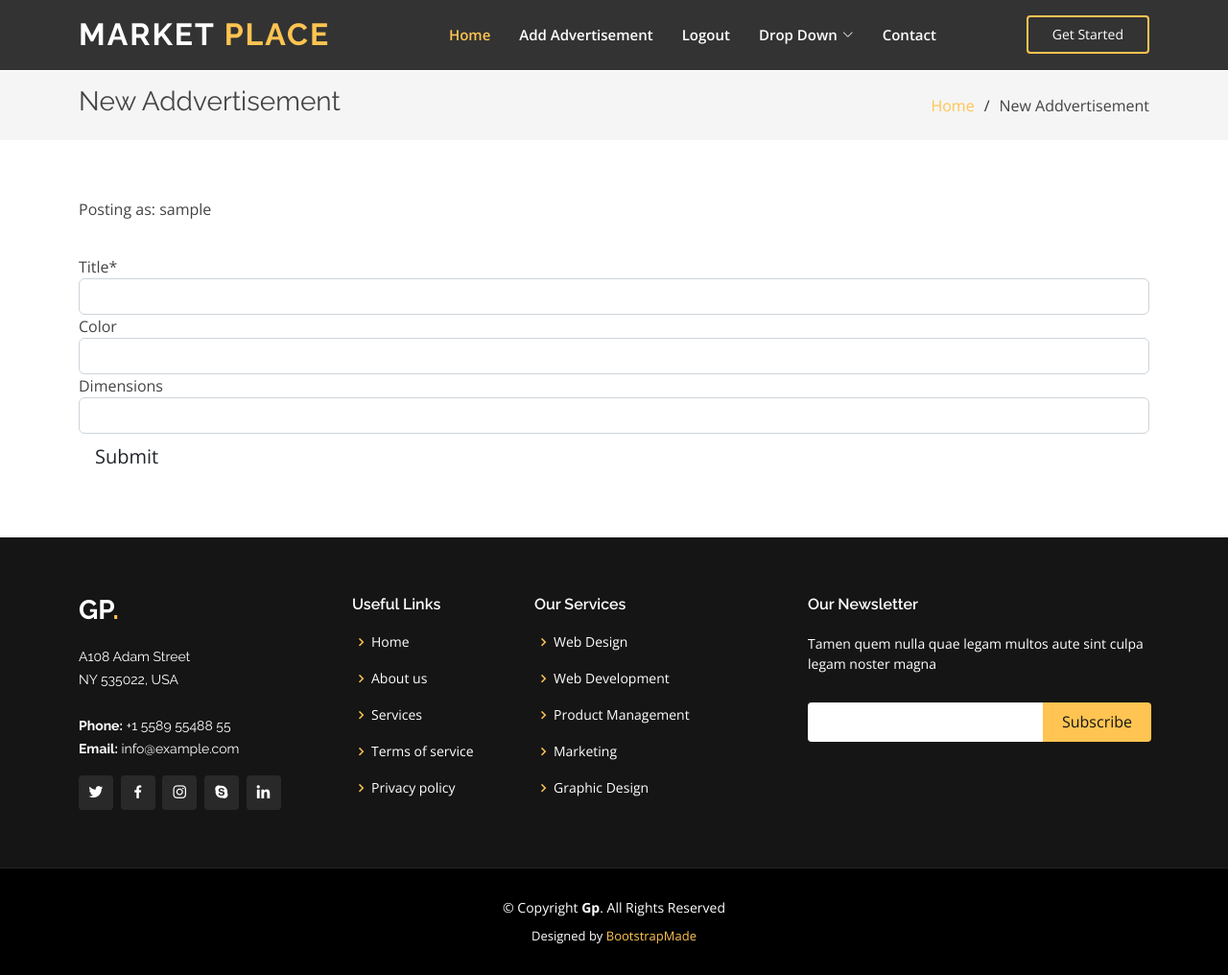
After one commit to zahra-raha/market, a Django app: page /post/new in a window 1280 px wide. The commit adds this page. Shown: the whole page at 96% size. Run offline with Django 3.2, Linux system fonts and the light colour scheme; the visitor is signed in with stand-in values (Sample User, id 1); some libraries are stand-ins or nearby versions.

Commit message:
Add messages and customer model

```diff
--- /dev/null
+++ b/poster/forms.py
@@ -0,0 +1,14 @@
+from .models import Category, Post
+from django import forms
+
+
+class CategoryForm(forms.ModelForm):
+    class Meta:
+        model = Category
+        fields = ('name',)
+
+
+class PostForm(forms.ModelForm):
+    class Meta:
+        model = Post
+        fields = ('title', 'color', 'dimensions',)
--- a/poster/models.py
+++ b/poster/models.py
@@ -27,11 +27,27 @@ class Post(models.Model):
     featured_image = CloudinaryField('image', default='placeholder')
     category = models.ForeignKey(Category, on_delete=models.CASCADE,
                                  related_name="categories")
-    color = models.TextField()
-    dimensions = models.TextField()
-    cost = models.TextField()
-    address = models.TextField()
-    condition = models.TextField()
+    color = models.CharField(max_length=200, blank=True)
+    dimensions = models.CharField(max_length=300, blank=True)
+    cost = models.CharField(max_length=10)
+    address = models.CharField(max_length=300)
+    ORIGINAL = 'OR'
+    NEWER = 'NE'
+    VERY_GOOD = 'VG'
+    GOOD = 'GD'
+    FAIR = 'FR'
+    CONDITION_CHOICES = [
+        (ORIGINAL, 'Never Worn, with Original Tags'),
+        (NEWER, 'Never Worn'),
+        (VERY_GOOD, 'Very Good Condition'),
+        (GOOD, 'Good Condition'),
+        (FAIR, 'Fair Condition'),
+    ]
+    condition = models.CharField(
+        max_length=2,
+        choices=CONDITION_CHOICES,
+        default=GOOD,
+    )
     description = models.TextField(blank=True)
     created_on = models.DateTimeField(auto_now_add=True)
     status = models.IntegerField(choices=STATUS, default=0)
@@ -40,5 +56,23 @@ class Post(models.Model):
     class Meta:
         ordering = ["-created_on"]
 
+    def is_upperclass(self):
+        return self.condition in {self.VERY_GOOD, self.GOOD}
+
     def __str__(self):
         return self.title
+
+
+class Customer(models.Model):
+    name = models.CharField(max_length=80)
+    phone = models.CharField(max_length=15)
+    message = models.TextField(blank=True)
+    post_id = models.ForeignKey(Post, on_delete=models.CASCADE,
+                             related_name="posts")
+    created_on = models.DateTimeField(auto_now_add=True)
+
+    class Meta:
+        ordering = ["created_on"]
+
+    def __str__(self):
+        return self.name
--- a/poster/urls.py
+++ b/poster/urls.py
@@ -3,5 +3,6 @@ from django.urls import path
 
 urlpatterns = [
     path("", views.PostList.as_view(), name="home"),
+    path("post/new", views.NewPost.as_view(), name="new_post"),
     path('<slug:slug>/', views.PostDetail.as_view(), name='post_detail'),
 ]
--- a/poster/views.py
+++ b/poster/views.py
@@ -1,6 +1,7 @@
 from django.shortcuts import render, get_object_or_404
 from django.views import generic, View
-from .models import Post
+from .models import Post, Category
+from .forms import CategoryForm, PostForm
 
 
 class PostList(generic.ListView):
@@ -25,3 +26,23 @@ class PostDetail(View):
                 "category": category,
             },
         )
+
+
+class NewPost(View):
+    def get(self, request, *args, **kwargs):
+        queryset = Category.objects.order_by('-created_on')
+
+        return render(
+            request,
+            "new_post.html",
+            {
+                "post_form": PostForm
+            },
+        )
+
+
+class CategoryList(generic.ListView):
+    model = Category
+    queryset = Category.objects.order_by('-created_on')
+    template_name = 'category.html'
+    paginate_by = 6
--- a/requirements.txt
+++ b/requirements.txt
@@ -1,10 +1,12 @@
 asgiref==3.6.0
 cloudinary==1.32.0
+crispy-bootstrap4==2022.1
 dj-database-url==0.5.0
 dj3-cloudinary-storage==0.0.6
 Django==3.2.18
 django-allauth==0.52.0
 django-cloudinary-storage==0.3.0
+django-crispy-forms==2.0
 django-summernote==0.8.20.0
 gunicorn==20.1.0
 oauthlib==3.2.2
--- a/templates/base.html
+++ b/templates/base.html
@@ -44,7 +44,7 @@
   <header id="header" class="fixed-top header-inner-pages">
     <div class="container d-flex align-items-center justify-content-lg-between">
 
-      <h1 class="logo me-auto me-lg-0"><a href="index.html">Gp<span>.</span></a></h1>
+      <h1 class="logo me-auto me-lg-0"><a href="/">Market <span>Place</span></a></h1>
       <!-- Uncomment below if you prefer to use an image logo -->
       <!-- <a href=" index.html" class="logo me-auto me-lg-0"><img src="/static/img/logo.png" alt="" class="img-fluid"></a>-->
 
@@ -54,6 +54,9 @@
             <a class="nav-link scrollto active" aria-current="page" href="{% url 'home' %}">Home</a>
           </li>
           {% if user.is_authenticated %}
+          <li class="nav-item">
+            <a class="nav-link scrollto" href="{% url 'new_post' %}">Add Advertisement</a>
+          </li>
           <li class="nav-item">
               <a class="nav-link scrollto" href="{% url 'account_logout' %}">Logout</a>
           </li>
@@ -92,6 +95,18 @@
 
     </div>
   </header><!-- End Header -->
+  <div class="container">
+    <div class="row">
+        <div class="col-md-8 offset-md-2">
+            {% for message in messages %}
+            <div class="alert {{ message.tags }} alert-dismissible fade show" id="msg" role="alert">
+                {{ message | safe }}
+                <button type="button" class="btn-close" data-bs-dismiss="alert" aria-label="Close"></button>
+            </div>
+            {% endfor %}
+        </div>
+    </div>
+  </div>
 
 
   <main id="main">
--- /dev/null
+++ b/templates/new_post.html
@@ -0,0 +1,36 @@
+{% extends "base.html" %}
+{% load crispy_forms_tags %}
+{% block content %}
+  <!-- ======= Breadcrumbs ======= -->
+  <section class="breadcrumbs">
+    <div class="container">
+
+      <div class="d-flex justify-content-between align-items-center">
+        <h2>New Addvertisement</h2>
+        <ol>
+          <li><a href="/">Home</a></li>
+          <li>New Addvertisement</li>
+        </ol>
+      </div>
+
+    </div>
+  </section><!-- End Breadcrumbs -->
+
+  <section class="inner-page">
+    <div class="container">
+      <div class="row justify-content-center">
+        {% if user.is_authenticated %}
+
+            <p>Posting as: {{ user.username }}</p>
+            <form method="post" style="margin-top: 1.3em;">
+                {{ post_form | crispy }}
+                {% csrf_token %}
+                <button type="submit" class="btn btn-signup btn-lg">Submit</button>
+            </form>
+        {% endif %}
+      </div>
+
+    </div>
+  </section>
+
+{% endblock %}
```
Also changed, not shown: market/settings.py (+14 -0 lines), poster/admin.py (+9 -1 lines), poster/migrations/0001_initial.py, poster/migrations/0002_delete_customer.py (added), poster/migrations/0003_customer.py (added).
